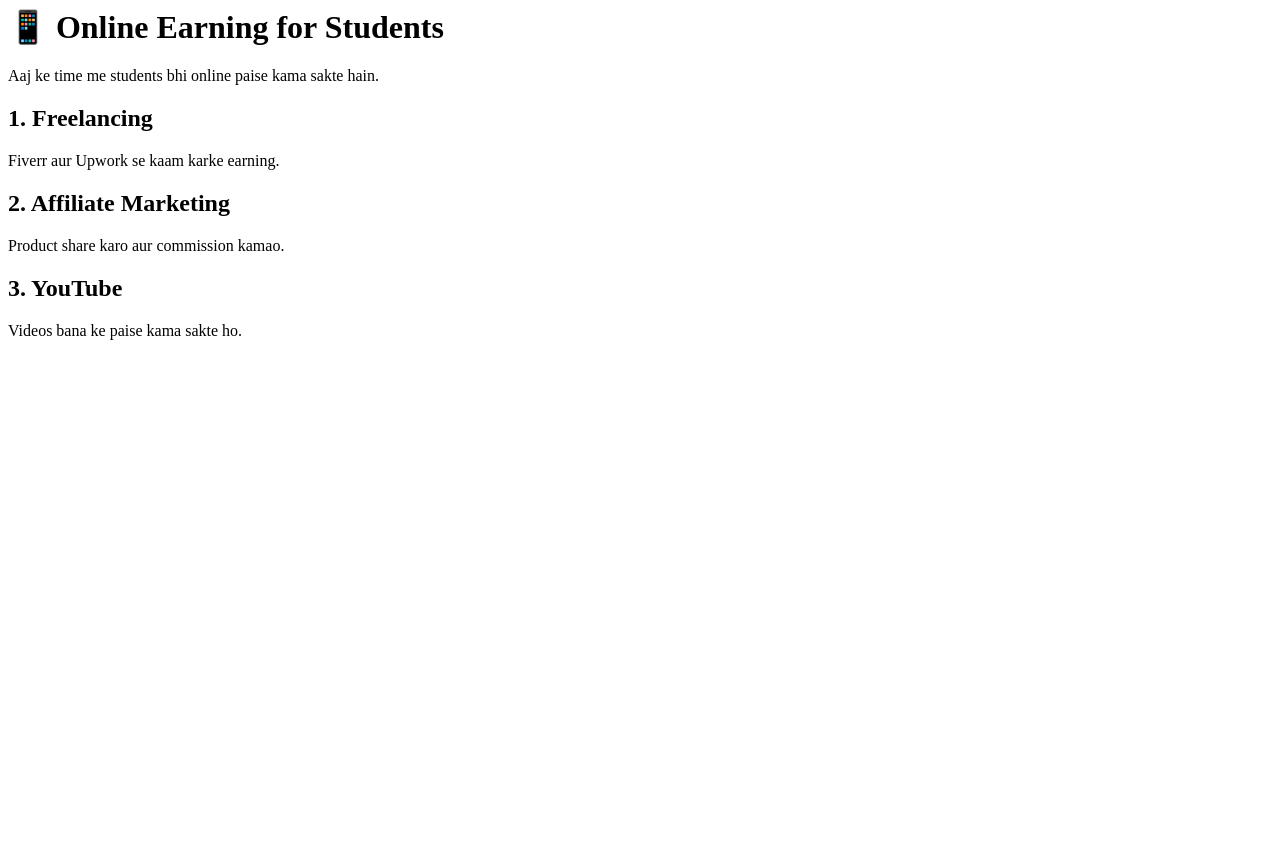
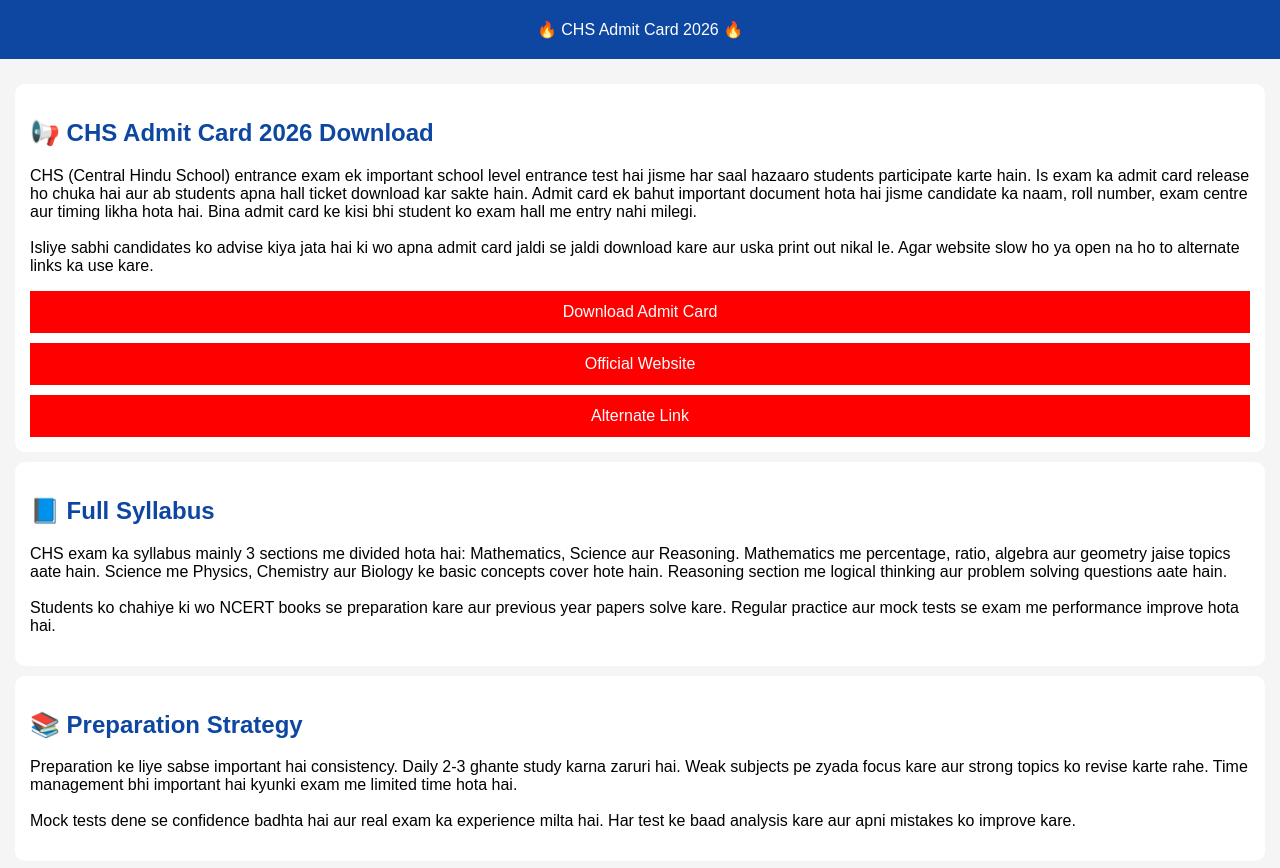
Before and after one commit to navinkumar-cmyx/earntech-hub, a plain HTML site: page blog2.html in a window 1280 px wide. Before the commit the page ends 800 px from the top, so only its background shows below. Drawn offline with Linux system fonts and the light colour scheme.

Commit message:
Update blog2.html

```diff
--- a/blog2.html
+++ b/blog2.html
@@ -1,12 +1,76 @@
-<h1>📱 Online Earning for Students</h1>
+<!DOCTYPE html>
+<html>
+<head>
+<title>CHS Admit Card 2026</title>
 
-<p>Aaj ke time me students bhi online paise kama sakte hain.</p>
+<style>
+body {font-family: Arial; background:#f5f5f5; margin:0;}
+header {background:#0d47a1; color:white; padding:20px; text-align:center;}
+.container {padding:15px;}
+.card {background:white; padding:15px; margin:10px 0; border-radius:10px;}
+.btn {background:red; color:white; padding:12px; display:block; text-align:center; margin-top:10px; text-decoration:none;}
+h2 {color:#0d47a1;}
+</style>
 
-<h2>1. Freelancing</h2>
-<p>Fiverr aur Upwork se kaam karke earning.</p>
+</head>
 
-<h2>2. Affiliate Marketing</h2>
-<p>Product share karo aur commission kamao.</p>
+<body>
 
-<h2>3. YouTube</h2>
-<p>Videos bana ke paise kama sakte ho.</p>
+<header>
+🔥 CHS Admit Card 2026 🔥
+</header>
+
+<div class="container">
+
+<div class="card">
+<h2>📢 CHS Admit Card 2026 Download</h2>
+
+<p>
+CHS (Central Hindu School) entrance exam ek important school level entrance test hai jisme har saal hazaaro students participate karte hain.
+Is exam ka admit card release ho chuka hai aur ab students apna hall ticket download kar sakte hain.
+Admit card ek bahut important document hota hai jisme candidate ka naam, roll number, exam centre aur timing likha hota hai.
+Bina admit card ke kisi bhi student ko exam hall me entry nahi milegi.
+<br><br>
+Isliye sabhi candidates ko advise kiya jata hai ki wo apna admit card jaldi se jaldi download kare aur uska print out nikal le.
+Agar website slow ho ya open na ho to alternate links ka use kare.
+</p>
+
+<a href="https://example.com" class="btn">Download Admit Card</a>
+<a href="https://example.com" class="btn">Official Website</a>
+<a href="https://example.com" class="btn">Alternate Link</a>
+
+</div>
+
+<div class="card">
+<h2>📘 Full Syllabus</h2>
+
+<p>
+CHS exam ka syllabus mainly 3 sections me divided hota hai: Mathematics, Science aur Reasoning.
+Mathematics me percentage, ratio, algebra aur geometry jaise topics aate hain.
+Science me Physics, Chemistry aur Biology ke basic concepts cover hote hain.
+Reasoning section me logical thinking aur problem solving questions aate hain.
+<br><br>
+Students ko chahiye ki wo NCERT books se preparation kare aur previous year papers solve kare.
+Regular practice aur mock tests se exam me performance improve hota hai.
+</p>
+
+</div>
+
+<div class="card">
+<h2>📚 Preparation Strategy</h2>
+
+<p>
+Preparation ke liye sabse important hai consistency. Daily 2-3 ghante study karna zaruri hai.
+Weak subjects pe zyada focus kare aur strong topics ko revise karte rahe.
+Time management bhi important hai kyunki exam me limited time hota hai.
+<br><br>
+Mock tests dene se confidence badhta hai aur real exam ka experience milta hai.
+Har test ke baad analysis kare aur apni mistakes ko improve kare.
+</p>
+
+</div>
+
+</div>
+
+</body>
+</html>
```
